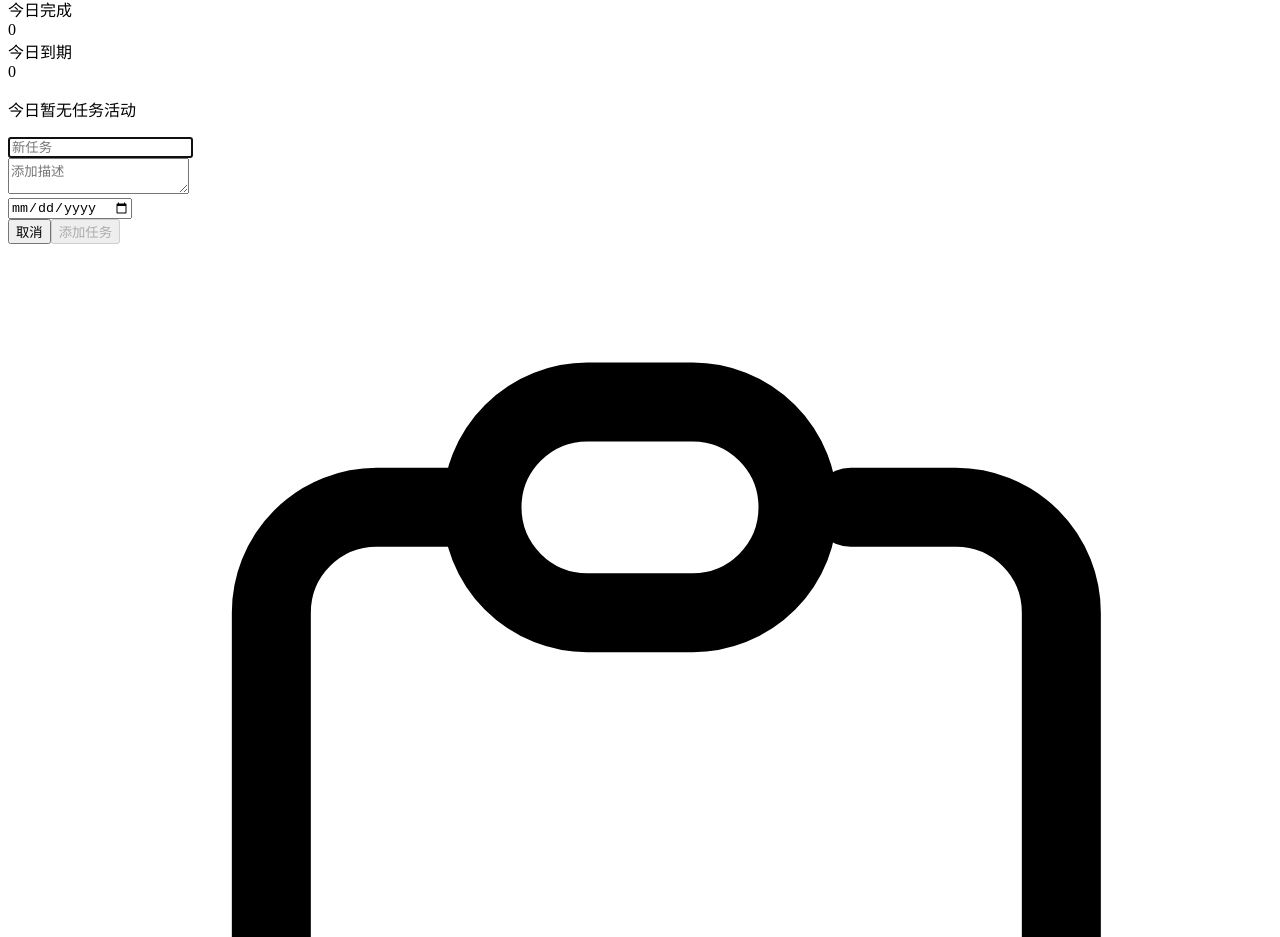
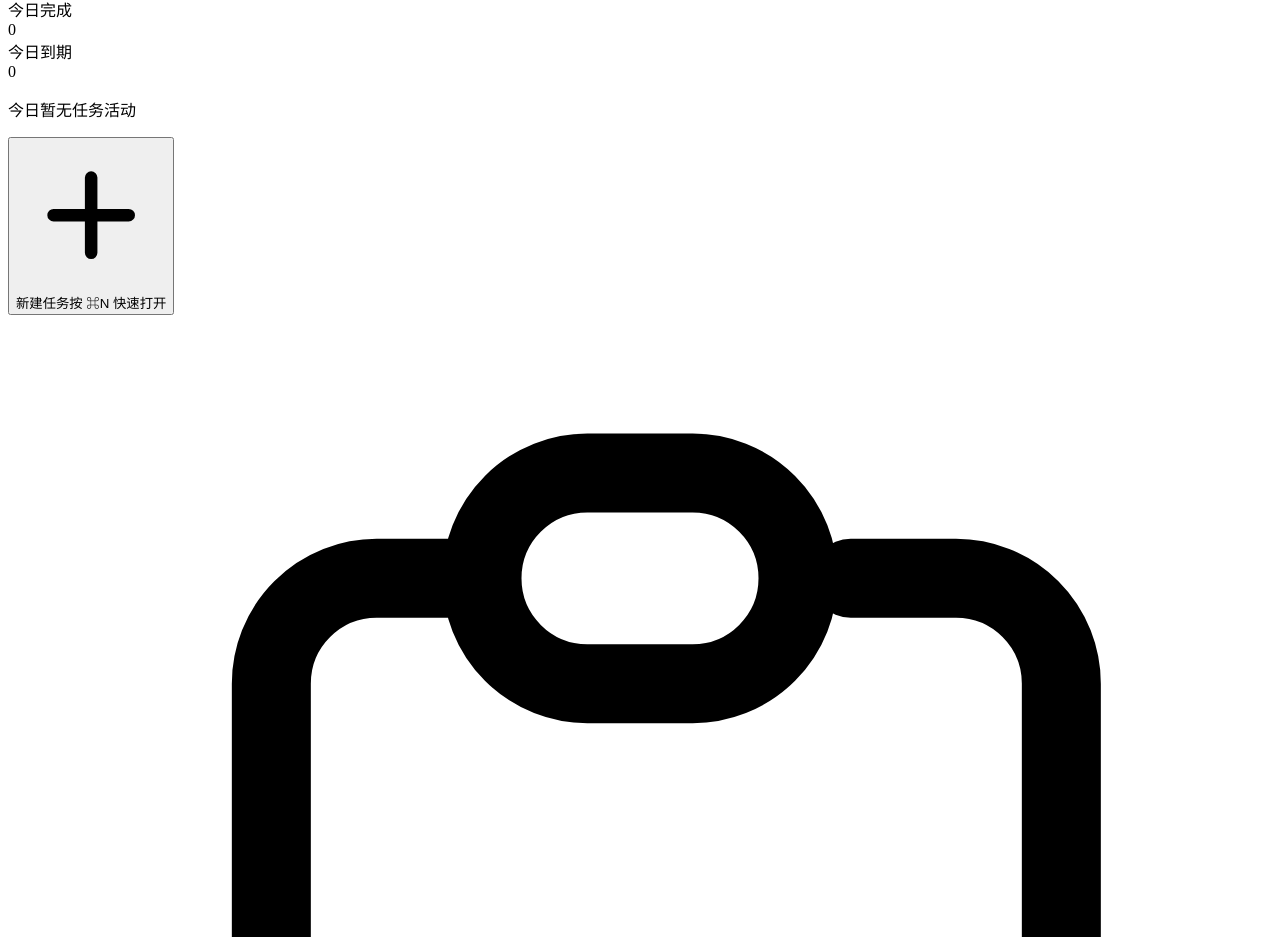
Before and after one commit to NewToolAI/dolist, a React (Vite) app in the folder src/renderer/: page / in a window 1280 px wide. Shown: the part 1599-2536 px from the top of the page. Built offline with nearby package versions, Linux system fonts and the light colour scheme.

Commit message:
fix: 修复创建任务聚焦信号初始值类型问题
将createFocusSignal的初始值从0改为undefined，以更准确地表示初始未聚焦状态

```diff
--- a/src/renderer/src/App.tsx
+++ b/src/renderer/src/App.tsx
@@ -40,7 +40,7 @@ function App() {
   const searchInputRef = React.useRef<HTMLInputElement>(null)
 
   // AddTodoForm 聚焦信号（Cmd+N）
-  const [createFocusSignal, setCreateFocusSignal] = React.useState(0)
+  const [createFocusSignal, setCreateFocusSignal] = React.useState<number | undefined>(undefined)
   // 当前处于编辑态的任务 id（确保同一时间只有一个编辑）
   const [editingId, setEditingId] = React.useState<string | null>(null)
   // TodoItem 快捷编辑信号（Cmd+E，仅对选中项生效）
@@ -56,7 +56,7 @@ function App() {
       switch (key) {
         case 'n':
           e.preventDefault()
-          setCreateFocusSignal((t) => t + 1)
+          setCreateFocusSignal((t) => (t ?? 0) + 1)
           break
         case 'd':
           if (selectedId) {
```
